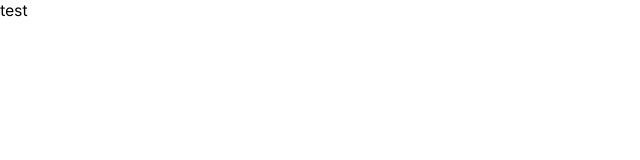
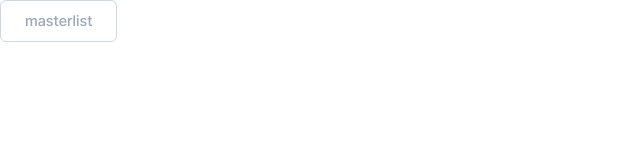
Before and after one commit to nalpari/whale-erp-front, a Next.js app: page / in a window 1280 px wide. Shown: the top 160 px of the page, without its empty margins (0-640 px from the left). Built offline with nearby package versions, Linux system fonts and the light colour scheme.

Commit message:
feat: 홈 페이지에 masterlist 링크 버튼을 추가하고 LNB 로고 링크를 홈으로 변경했습니다.

```diff
--- a/src/app/page.tsx
+++ b/src/app/page.tsx
@@ -1,7 +1,11 @@
-import Image from "next/image";
+import Link from "next/link";
 
 export default function Home() {
   return (
-    <>test</>
+    <div>
+      <Link href="/masterlist">
+        <button className="btn-form outline">masterlist</button>
+      </Link>
+    </div>
   );
 }
--- a/src/components/ui/common/Lnb.tsx
+++ b/src/components/ui/common/Lnb.tsx
@@ -29,7 +29,7 @@ export default function Lnb({ isOpen, setIsOpen }: { isOpen: boolean; setIsOpen:
       <button className="lnb-toggle-btn" onClick={() => setIsOpen(!isOpen)}></button>
 
       <div className="lnb-header">
-        <Link href="/list" className="lnb-logo">
+        <Link href="/" className="lnb-logo">
           <Image src="/assets/images/ui/lnb_logo.svg" alt="logo" width={54} height={54} priority />
           <div className="lnb-logo-text">
             <span className="logo-main">whale ERP</span>
```
